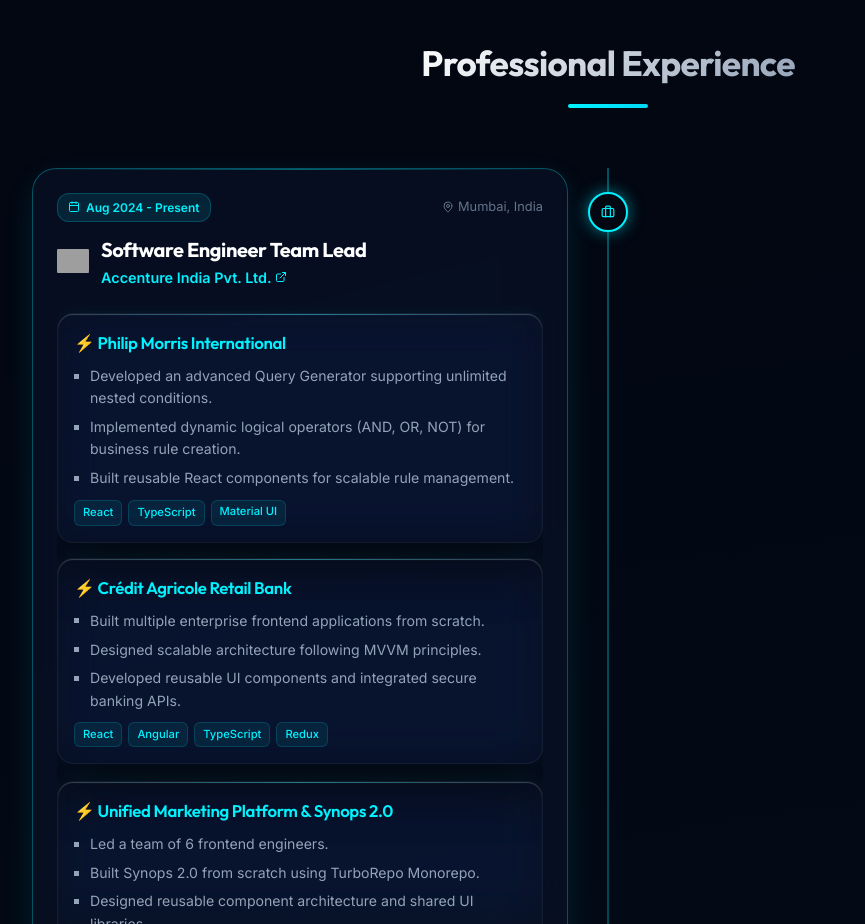
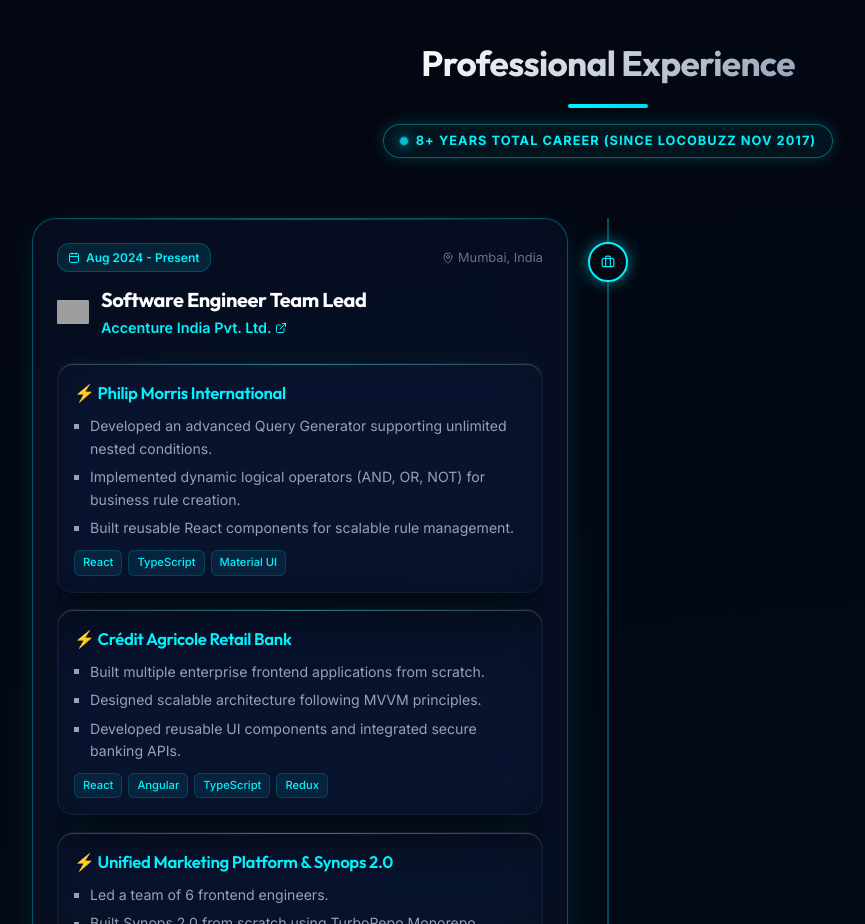
Before and after one commit to samuEl-FS/portfolio, a React (Vite) app: page / in a window 1280 px wide. Shown: the part 2320-3244 px from the top of the page, without its empty margins (32-897 px from the left). Built offline with nearby package versions, Linux system fonts and the light colour scheme; grey boxes are pictures that could not be loaded.

Commit message:
feat: add dynamic career experience calculator and update UI components to use calculated values

```diff
--- a/src/sections/About.jsx
+++ b/src/sections/About.jsx
@@ -1,6 +1,7 @@
 import React, { useState, useEffect } from 'react';
 import { motion } from 'framer-motion';
 import { Calendar, User2, Flag, Phone, Mail, Award, Target } from 'lucide-react';
+import { getYearsOfExperience, getFormattedExperienceString } from '../utils/experience';
 import './About.css';
 
 const personalDetails = [
@@ -12,7 +13,7 @@
 ];
 
 const stats = [
-  { id: 'exp', label: 'Years Experience', target: 8, suffix: '+' },
+  { id: 'exp', label: 'Years Experience', target: getYearsOfExperience(), suffix: '+' },
   { id: 'projects', label: 'Completed Projects', target: 24, suffix: '+' },
   { id: 'tech', label: 'Tech Stack Handled', target: 50, suffix: '+' },
   { id: 'clients', label: 'Product Deployments', target: 12, suffix: '+' }
@@ -109,7 +110,7 @@
               <h3 style={{ fontSize: '1.4rem' }}>Professional Narrative</h3>
             </div>
             <p style={{ marginBottom: '16px', color: 'var(--text-secondary)', lineHeight: '1.7' }}>
-              I am a Software Engineer Team Lead passionate about building scalable, high-performance applications that solve real business problems. With <strong style={{ color: 'var(--text-primary)' }}>8+ years of experience</strong> working with organisations like <strong style={{ color: '#00F2FE' }}>Accenture</strong>, <strong style={{ color: '#00F2FE' }}>JPMorgan Chase</strong>, and <strong style={{ color: '#00F2FE' }}>Privacera</strong>, I have led engineering teams, architected enterprise solutions, and built modern applications using React, Angular, and TypeScript.
+              I am a Software Engineer Team Lead passionate about building scalable, high-performance applications that solve real business problems. With <strong style={{ color: 'var(--text-primary)' }}>{getFormattedExperienceString()} years of experience</strong> working with organisations like <strong style={{ color: '#00F2FE' }}>Accenture</strong>, <strong style={{ color: '#00F2FE' }}>JPMorgan Chase</strong>, and <strong style={{ color: '#00F2FE' }}>Privacera</strong>, I have led engineering teams, architected enterprise solutions, and built modern applications using React, Angular, and TypeScript.
             </p>
             <p style={{ color: 'var(--text-secondary)', lineHeight: '1.7' }}>
               My focus is on <strong style={{ color: 'var(--text-primary)' }}>clean architecture</strong>, reusable components, and delivering exceptional user experiences through thoughtful engineering. I thrive where technical leadership meets product vision — driving code quality, setting standards, and turning complex requirements into elegant, maintainable solutions.
--- a/src/sections/Experience.jsx
+++ b/src/sections/Experience.jsx
@@ -1,6 +1,7 @@
 import React, { useState } from 'react';
 import { motion, AnimatePresence } from 'framer-motion';
 import { Briefcase, Calendar, MapPin, ChevronDown, ChevronUp, Building, ExternalLink } from 'lucide-react';
+import { getFormattedExperienceString } from '../utils/experience';
 import './Experience.css';
 
 function CompanyLogo({ src, alt }) {
@@ -226,6 +227,17 @@
             transition={{ duration: 0.6, delay: 0.2 }}
             className="section-title-underline"
           />
+          <motion.div
+            initial={{ opacity: 0, y: 10 }}
+            whileInView={{ opacity: 1, y: 0 }}
+            viewport={{ once: true }}
+            transition={{ duration: 0.5, delay: 0.3 }}
+            className="cyber-badge"
+            style={{ marginTop: '16px' }}
+          >
+            <span className="badge-dot"></span>
+            {getFormattedExperienceString()} YEARS TOTAL CAREER (SINCE LOCOBUZZ NOV 2017)
+          </motion.div>
         </div>
 
         <div className="timeline-container" style={{ position: 'relative', marginTop: '48px' }}>
--- a/src/sections/Hero.jsx
+++ b/src/sections/Hero.jsx
@@ -2,6 +2,7 @@
 import { motion } from 'framer-motion';
 import { Mail, Briefcase, GraduationCap, MessageSquare, Download, Terminal as TermIcon } from 'lucide-react';
 import confetti from 'canvas-confetti';
+import { getFormattedExperienceString } from '../utils/experience';
 import './Hero.css';
 
 const GithubIcon = ({ size = 20, className }) => (
@@ -213,7 +214,7 @@
               className="hero-description"
               style={{ color: 'var(--text-secondary)', lineHeight: '1.7', margin: '16px 0 32px' }}
             >
-              Software Engineer Team Lead with 8+ years building enterprise-scale applications at Accenture, JPMorgan Chase, and Privacera — leading teams, architecting frontend systems, and delivering exceptional user experiences through React, Angular, and TypeScript.
+              Software Engineer Team Lead with {getFormattedExperienceString()} years building enterprise-scale applications at Accenture, JPMorgan Chase, and Privacera — leading teams, architecting frontend systems, and delivering exceptional user experiences through React, Angular, and TypeScript.
             </motion.p>
 
             {/* Core details rows */}
--- /dev/null
+++ b/src/utils/experience.js
@@ -0,0 +1,26 @@
+/**
+ * Dynamic Experience Calculator Utility
+ * Dynamically computes total years of work experience starting from LocoBuzz (November 2017).
+ */
+
+export const CAREER_START_DATE = '2017-11-01';
+
+/**
+ * Calculates the numeric number of completed years of experience from CAREER_START_DATE to today.
+ * @returns {number} Dynamic years count (e.g. 8)
+ */
+export function getYearsOfExperience(startDateStr = CAREER_START_DATE) {
+  const start = new Date(startDateStr);
+  const now = new Date();
+  const diffInMs = now.getTime() - start.getTime();
+  const years = diffInMs / (1000 * 60 * 60 * 24 * 365.25);
+  return Math.floor(years);
+}
+
+/**
+ * Returns formatted years string with '+' suffix (e.g. "8+")
+ * @returns {string} Formatted years (e.g. "8+")
+ */
+export function getFormattedExperienceString(startDateStr = CAREER_START_DATE) {
+  return `${getYearsOfExperience(startDateStr)}+`;
+}
```
